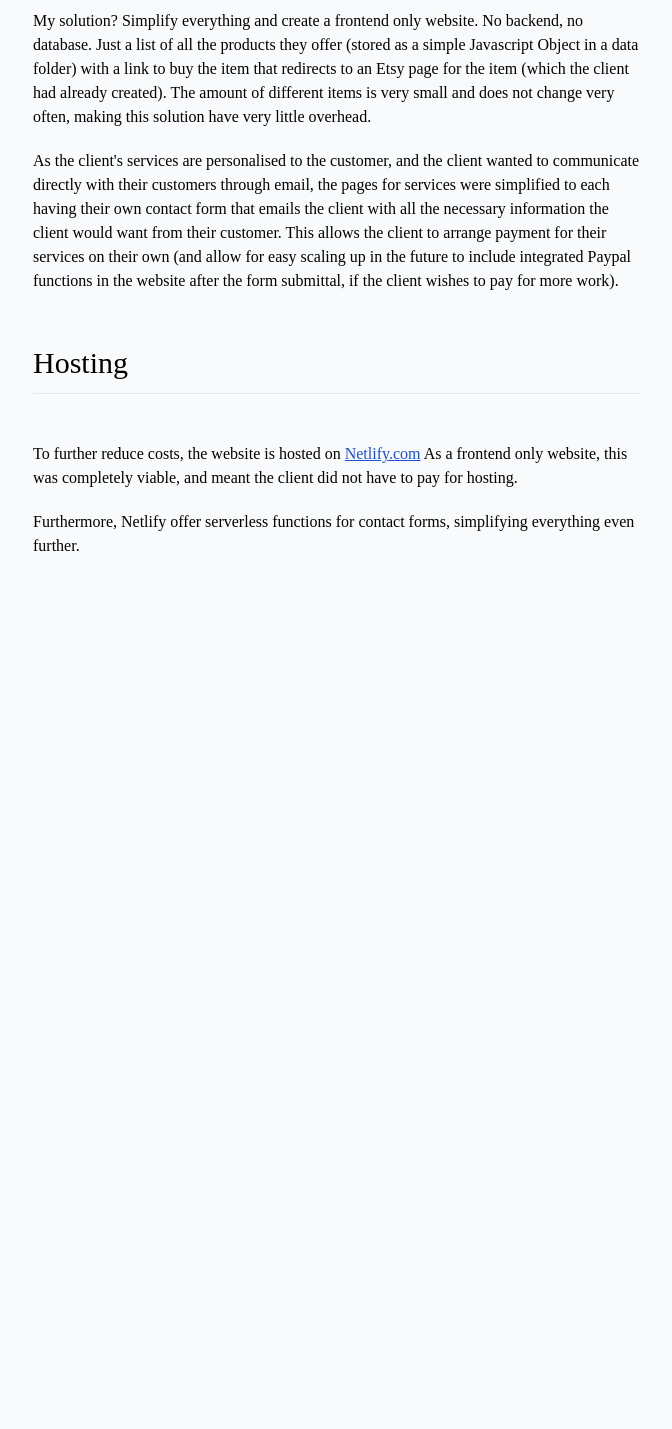
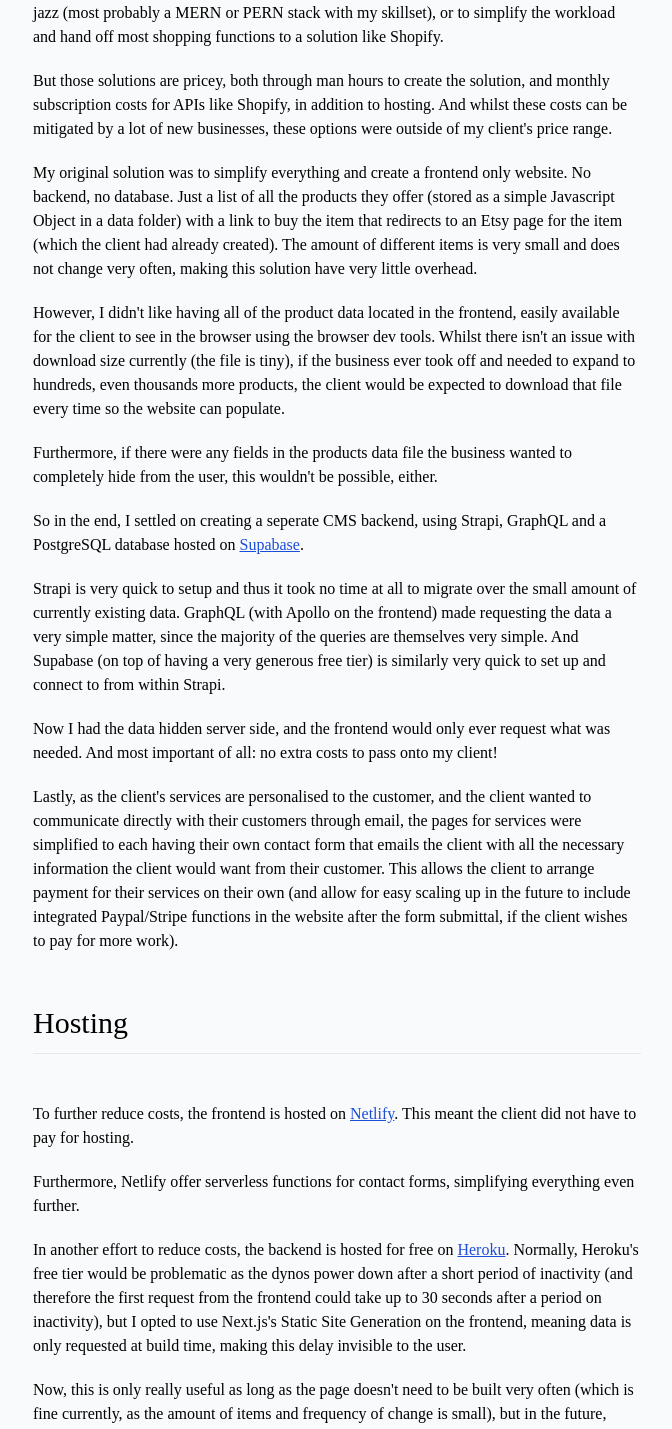
Before and after one commit to vitamins999/portfolio, a Next.js app: page /projects/essence-and-elements in a window 1280 px wide. Shown: the part 1357-2786 px from the top of the page, without its empty margins (303-975 px from the left). Before the commit the page ends 1995 px from the top, so only its background shows below. Built offline with nearby package versions, Linux system fonts and the light colour scheme; what tailwindcss-scroll-snap would draw is missing.

Commit message:
updated in depth info of e&e to reflect it is now fullstack (#40)

```diff
--- a/components/About.tsx
+++ b/components/About.tsx
@@ -44,7 +44,7 @@ const About = () => {
             </li>
             <li className='py-2 text-gray-900'>
               <span className='font-semibold'>Frameworks</span>: React, Next.js,
-              Redux, Express, Node, Tailwind CSS, SASS
+              Redux, Express, Node.js, Tailwind CSS, SASS
             </li>
             <li className='py-2 text-gray-900'>
               <span className='font-semibold'>Databases</span>: PostgreSQL,
--- a/components/Project-essence-and-elements.tsx
+++ b/components/Project-essence-and-elements.tsx
@@ -9,11 +9,12 @@ const ProjectEssenceAndElements = () => {
           <h1 className='font-headingEandE text-4xl lg:text-7xl iPad:text-7xl uppercase font-semibold text-gray-200 py-2 leading-tight'>
             Essence <span className='text-yellow-400'>& Elements</span>
           </h1>
-          <p className='font-HeadingEandE font-semibold text-gray-200 text-sm lg:text-lg iPad:text-lg lg:mt-5 iPad:mt-5'>
-            A freelance client website for{' '}
+          <p className='font-bodyEandE text-gray-200 text-sm lg:text-base iPad:text-base lg:mt-5 iPad:mt-5'>
+            A fullstack freelance website for{' '}
             <span className='italic'>Essence & Elements</span>: a company
             specialising in natural healing products and services. Developed
-            primarily with Next.js and Tailwind CSS.
+            primarily with Next.js, Tailwind CSS, GraphQL and Apollo on the
+            frontend, and Strapi, GraphQL and PostgreSQL on the backend.
           </p>
           <div className='lg:py-5 iPad:py-5 mt-10 flex lg:flex-row iPad:flex-row flex-col'>
             <a
--- a/pages/projects/essence-and-elements.tsx
+++ b/pages/projects/essence-and-elements.tsx
@@ -56,8 +56,22 @@ const EssenceAndElementsPage = () => {
                 Frontend
               </h2>
               <p className='font-bodyMain text-gray-700'>
-                Next.js, Tailwind CSS, Framer Motion
+                Next.js, Tailwind CSS, Framer Motion, GraphQL, Apollo
               </p>
+            </div>
+            <div className='py-3'>
+              <h2 className='font-bodyMain text-xl font-semibold tracking-wide'>
+                Backend
+              </h2>
+              <p className='font-bodyMain text-gray-700'>
+                Node.js, Strapi, GraphQL
+              </p>
+            </div>
+            <div className='py-3'>
+              <h2 className='font-bodyMain text-xl font-semibold tracking-wide'>
+                Database
+              </h2>
+              <p className='font-bodyMain text-gray-700'>PostgreSQL</p>
             </div>
           </div>
         </section>
@@ -74,7 +88,7 @@ const EssenceAndElementsPage = () => {
             <ol className='list-decimal list-inside'>
               <li className='pt-2'>
                 They needed to be able to advertise the three different services
-                they offer (Tarot, Crystal Healing and Raiki).
+                they offer (Tarot, Crystal Healing and Reiki).
               </li>
               <li className='pt-2'>
                 They needed to be able to sell a limited range of products
@@ -104,45 +118,131 @@ const EssenceAndElementsPage = () => {
               of my client's price range.
             </p>
             <p className='pt-5'>
-              My solution? Simplify everything and create a frontend only
-              website. No backend, no database. Just a list of all the products
-              they offer (stored as a simple Javascript Object in a data folder)
-              with a link to buy the item that redirects to an Etsy page for the
-              item (which the client had already created). The amount of
-              different items is very small and does not change very often,
-              making this solution have very little overhead.
+              My original solution was to simplify everything and create a
+              frontend only website. No backend, no database. Just a list of all
+              the products they offer (stored as a simple Javascript Object in a
+              data folder) with a link to buy the item that redirects to an Etsy
+              page for the item (which the client had already created). The
+              amount of different items is very small and does not change very
+              often, making this solution have very little overhead.
             </p>
             <p className='pt-5'>
-              As the client's services are personalised to the customer, and the
-              client wanted to communicate directly with their customers through
-              email, the pages for services were simplified to each having their
-              own contact form that emails the client with all the necessary
-              information the client would want from their customer. This allows
-              the client to arrange payment for their services on their own (and
-              allow for easy scaling up in the future to include integrated
-              Paypal functions in the website after the form submittal, if the
-              client wishes to pay for more work).
+              However, I didn't like having all of the product data located in
+              the frontend, easily available for the client to see in the
+              browser using the browser dev tools. Whilst there isn't an issue
+              with download size currently (the file is tiny), if the business
+              ever took off and needed to expand to hundreds, even thousands
+              more products, the client would be expected to download that file
+              every time so the website can populate.
+            </p>
+            <p className='pt-5'>
+              Furthermore, if there were any fields in the products data file
+              the business wanted to completely hide from the user, this
+              wouldn't be possible, either.
+            </p>
+            <p className='pt-5'>
+              So in the end, I settled on creating a seperate CMS backend, using
+              Strapi, GraphQL and a PostgreSQL database hosted on{' '}
+              <a
+                className='underline text-blue-700'
+                href='https://supabase.io/'
+                rel='noreferrer noopener'
+                target='_blank'
+              >
+                Supabase
+              </a>
+              .
+            </p>
+            <p className='pt-5'>
+              Strapi is very quick to setup and thus it took no time at all to
+              migrate over the small amount of currently existing data. GraphQL
+              (with Apollo on the frontend) made requesting the data a very
+              simple matter, since the majority of the queries are themselves
+              very simple. And Supabase (on top of having a very generous free
+              tier) is similarly very quick to set up and connect to from within
+              Strapi.
+            </p>
+            <p className='pt-5'>
+              Now I had the data hidden server side, and the frontend would only
+              ever request what was needed. And most important of all: no extra
+              costs to pass onto my client!
+            </p>
+            <p className='pt-5'>
+              Lastly, as the client's services are personalised to the customer,
+              and the client wanted to communicate directly with their customers
+              through email, the pages for services were simplified to each
+              having their own contact form that emails the client with all the
+              necessary information the client would want from their customer.
+              This allows the client to arrange payment for their services on
+              their own (and allow for easy scaling up in the future to include
+              integrated Paypal/Stripe functions in the website after the form
+              submittal, if the client wishes to pay for more work).
             </p>
           </div>
           <div className='py-10'>
             <h3 className='text-3xl font-headingMain py-3'>Hosting</h3>
             <div className='border-t w-full pb-7'></div>
             <p className='pt-5'>
-              To further reduce costs, the website is hosted on{' '}
+              To further reduce costs, the frontend is hosted on{' '}
               <a
                 className='underline text-blue-700'
                 href='https://netlify.com'
                 rel='noreferrer noopener'
                 target='_blank'
               >
-                Netlify.com
-              </a>{' '}
-              As a frontend only website, this was completely viable, and meant
-              the client did not have to pay for hosting.
+                Netlify
+              </a>
+              . This meant the client did not have to pay for hosting.
             </p>
             <p className='pt-5'>
               Furthermore, Netlify offer serverless functions for contact forms,
               simplifying everything even further.
+            </p>
+            <p className='pt-5'>
+              In another effort to reduce costs, the backend is hosted for free
+              on{' '}
+              <a
+                className='underline text-blue-700'
+                href='https://www.heroku.com'
+                rel='noreferrer noopener'
+                target='_blank'
+              >
+                Heroku
+              </a>
+              . Normally, Heroku's free tier would be problematic as the dynos
+              power down after a short period of inactivity (and therefore the
+              first request from the frontend could take up to 30 seconds after
+              a period on inactivity), but I opted to use Next.js's Static Site
+              Generation on the frontend, meaning data is only requested at
+              build time, making this delay invisible to the user.
+            </p>
+            <p className='pt-5'>
+              Now, this is only really useful as long as the page doesn't need
+              to be built very often (which is fine currently, as the amount of
+              items and frequency of change is small), but in the future,
+              scaling up to implement Next.js's Incremental Static Generation in
+              the frontend, and the cheapest Heroku tier (so the dyno won't
+              power down) would be very simple to implement. This would allow
+              more frequent use of the CMS to be reflected in real time on the
+              frontend, with the speed of a static site, for very little extra
+              cost.
+            </p>
+            <p className='pt-5'>
+              Lastly, the PostgreSQL database is hosted on{' '}
+              <a
+                className='underline text-blue-700'
+                href='https://supabase.io/'
+                rel='noreferrer noopener'
+                target='_blank'
+              >
+                Supabase
+              </a>
+              . They have an incredibly generous free tier, that is more than
+              enough for the needs of this business.
+            </p>
+            <p className='pt-5'>
+              All in all, the client did not have to pay anything for hosting.
+              And that made them very happy.
             </p>
           </div>
         </section>
```
